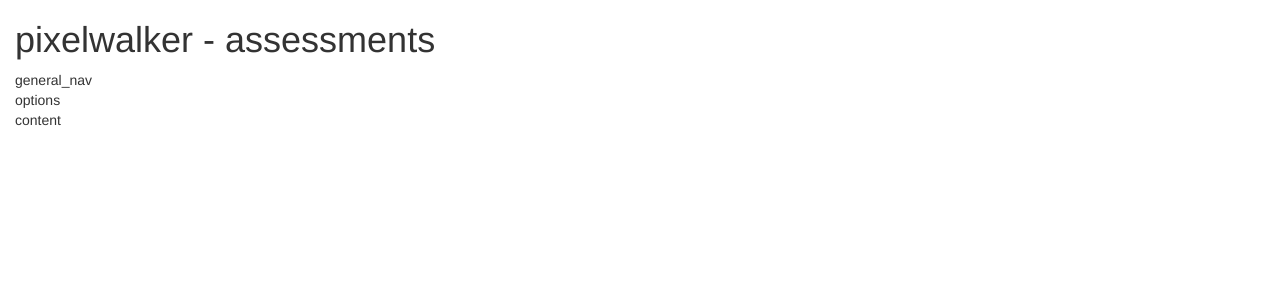
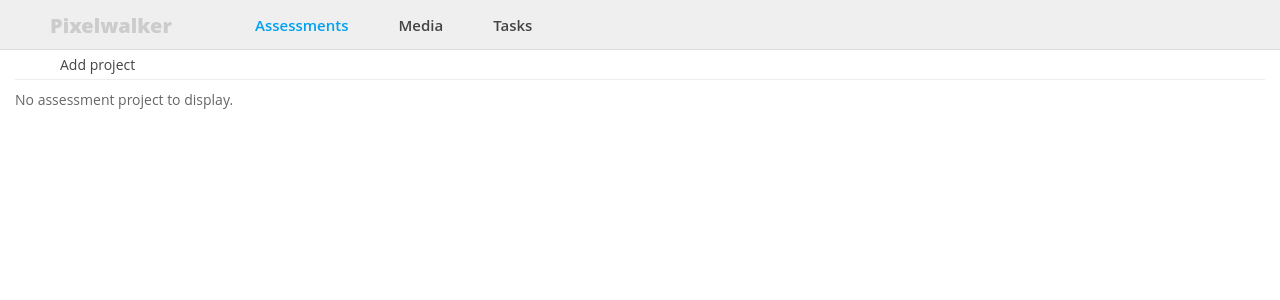
Before and after one commit to encoding-ninja/pixelwalker, a Django app: page /assessment/ in a window 1280 px wide. Shown: the top 300 px of the page. Run offline with Django 3.2, Linux system fonts and the light colour scheme; data that the repository does not hold is empty; some libraries are stand-ins or nearby versions.

Commit message:
Add basic webgui admin for assessment projects

```diff
--- a/pixelwalker/engine/models.py
+++ b/pixelwalker/engine/models.py
@@ -23,6 +23,7 @@ class Media(models.Model):
 
 class Assessment(models.Model):
     name = models.CharField(max_length=200, null=True)
+    description = models.CharField(max_length=500, null=True)
     encoded_media_list = models.ManyToManyField(Media, related_name='encoded_media_list')
     reference_media = models.ForeignKey(Media, null=True, on_delete=models.SET_NULL)
     date_created = models.DateTimeField('create assessment date', null=True)
--- a/pixelwalker/pixelwalker/urls.py
+++ b/pixelwalker/pixelwalker/urls.py
@@ -18,5 +18,5 @@ from django.contrib import admin
 
 urlpatterns = [
     url(r'^admin/', admin.site.urls),
-    url(r'^', include('webgui.urls')),
+    url(r'^', include('webgui.urls', namespace='webgui')),
 ]
--- a/pixelwalker/static/css/base.css
+++ b/pixelwalker/static/css/base.css
@@ -0,0 +1,122 @@
+body{
+	font-family: Open Sans,Arial,sans-serif;
+	font-weight: 400;
+	-webkit-font-smoothing: antialiased;
+    font-smoothing: antialiased;
+    text-rendering: optimizeLegibility;
+    color:#666;
+}
+a:link, a:visited{
+	color:#444;
+	text-decoration: none;
+	transition: color .25s ease-out;
+}
+a:hover, a:focus{
+	color:#00A1F1;
+	text-decoration: none;
+}
+.active{
+	color:#00A1F1 !important;
+}
+
+h4{
+	padding-left:5px;
+}
+
+header{
+	width:100%;
+	height:50px;
+	position:absolute;
+	top:0;
+	left:0;
+	background:#efefef;
+	border-bottom: 1px solid #ddd;
+}
+
+header h1{
+	width:20%;
+	display:inline-block;
+	position:absolute;
+	top:0px;
+	left:50px;
+	margin-top:0px;
+}
+header h1 a:link, header h1 a:visited{
+	font-size:20px;
+	color:#ccc;
+	font-weight: 800;
+	text-decoration: none;
+	transition: color .25s ease-out;
+}
+header h1 a:hover, header h1 a:focus{
+	font-size:20px;
+	color:#aaa;
+	font-weight: 800;
+	text-decoration: none;
+}
+
+header nav{
+	width:80%;
+	position:absolute;
+	top:0;
+	left:200px;
+}
+header nav ul{
+	width:100%;
+	position:absolute;
+	top:15px;
+	left:15px;
+	list-style-type: none;
+}
+header nav ul li{
+	display:inline-block;
+	float:left;
+	margin-right:50px;
+	font-size:15px;
+	font-weight: 600;
+}
+
+
+div#page{
+	width:100%;
+	margin-top:50px;
+	position:relative;
+}
+
+div#options{
+	width:100%;
+	position:absolute;
+	left:0;
+	height: 30px;
+	border-bottom:1px solid #eee;
+}
+div#options ul{
+	height: 30px;
+	margin-left:0px;
+	list-style-type: none;
+}
+div#options ul li{
+	display:inline-block;
+	height:30px;
+	line-height:30px;
+	float:left;
+	margin-right:30px;
+	padding-left:5px;
+	padding-right:5px;
+	font-weight: 500;
+	border-bottom:1px solid #eee;
+	transition: all .25s ease-out;
+}
+div#options ul li:hover{
+	border-bottom:1px solid #00A1F1;
+}
+div#options ul li:hover a{
+	color:#00A1F1;
+}
+
+div#content{
+	width:100%;
+	position:absolute;
+	left:0;
+	top:40px;
+}
--- a/pixelwalker/templates/base.html
+++ b/pixelwalker/templates/base.html
@@ -20,7 +20,7 @@
 		<!-- Disable image toolbar in IE6 -->
 		<!--[if lte IE 6]><meta http-equiv="imagetoolbar" content="no" /><![endif]-->
 
-		<title>{% block tab_title %}pixelwalker{% endblock %}</title>
+		<title>{% block tab_title %}Pixelwalker{% endblock %}</title>
 
 		<meta name="theme-color" content="#141414">
 
@@ -36,10 +36,28 @@
 			<div class='row'>
 			{% block body %}
 				<div class='col-md-12'>
-					<h1>{% block header_title %}pixelwalker{% endblock %}</h1>
-					{% block general_nav %}<nav>general_nav</nav>{% endblock %}
-					{% block options %}{% endblock %}
-					{% block content %}{% endblock %}
+				{% block header %}
+				<header>
+					<h1>{% block header_title %}<a href="{% url 'webgui:assessment_list' %}">Pixelwalker</a>{% endblock %}</h1>
+					<nav>
+						{% block nav %}
+							<ul>
+								<li><a href="{% url 'webgui:assessment_list' %}">Assessments</a></li>
+								<li><a href="#">Media</a></li>
+								<li><a href="#">Tasks</a></li>
+							</ul>
+						{% endblock %}
+					</nav>
+				</header>
+				{% endblock %}
+					<div id='page'>
+						<div id='options'>
+							{% block options %}{% endblock %}
+						</div>
+						<div id='content'>
+						{% block content %}{% endblock %}
+						</div>
+					</div>
 				</div>
 			{% endblock %}
 			</div>
--- a/pixelwalker/webgui/templates/assessment/list.html
+++ b/pixelwalker/webgui/templates/assessment/list.html
@@ -3,15 +3,47 @@
 
 {% block tab_title %}{{ block.super }} - assessments{% endblock %}
 
-{% block header_title %}{{ block.super }} - assessments{% endblock %}
+{% block nav %}
+    <ul>
+        <li><a href="{% url 'webgui:assessment_list' %}" class='active'>Assessments</a></li>
+        <li><a href="#">Media</a></li>
+        <li><a href="#">Tasks</a></li>
+    </ul>
+{% endblock %}
 
 {% block options %}
-    <div>options</div>
+    <ul>
+        <li><a href="{% url 'webgui:assessment_create' %}">Add project</a></li>
+    </ul>
 {% endblock %}
 
 {% block content %}
-
-    content
+    {% if assessment_list %}
+        <table class='table datatable table-striped table-hover table-condensed' data-page-length='50'>
+        <thead>
+            <tr>
+                <th><i class='fa fa-info'></i>Name </th>
+                <th><i class='fa fa-tag'></i> Description</th>
+            </tr>
+        </thead>
+        <tbody>
+            {% for assessment in assessment_list %}
+            <tr>
+                <td>
+                    <a href="{% url 'webgui:assessment_read' assessment.id %}"><strong>{{ assessment.name }}</strong></a>
+                </td>
+                <td>
+                     {% if assessment.description %}
+                        {{ assessment.description }}
+                    {% endif %}
+                </td>
+            </tr>
+            {% endfor %}
+        </tbody>
+    </table>
+    {% else %}
+        <p>No assessment project to display.</p>
+    {% endif %}
 
 {% endblock %}
 
--- a/pixelwalker/webgui/views_assessment.py
+++ b/pixelwalker/webgui/views_assessment.py
@@ -23,8 +23,10 @@ def create(request):
     if request.POST:
         new_assessment = Assessment()
         # set values
+        new_assessment.name = request.POST.get('name')
+        new_assessment.description = request.POST.get('description')
         new_assessment.save()
-        return HttpResponseRedirect(reverse('assessment:assessment_read', args=(new_assessment.id,)))
+        return HttpResponseRedirect(reverse('webgui:assessment_read', args=(new_assessment.id,)))
 
     # Asking for the new assessment form
     else:
@@ -44,16 +46,18 @@ def update(request, assessment_id):
     # Submitting values for updating assessment
     if request.POST:
         # update values
+        assessment.name = request.POST.get('name')
+        assessment.description = request.POST.get('description')
         assessment.save()
-        return HttpResponseRedirect(reverse('assessment:assessment_read', args=(assessment.id,)))
+        return HttpResponseRedirect(reverse('webgui:assessment_read', args=(assessment.id,)))
 
     # Asking for the new assessment form
     else:
-        return render(request, 'assessment/create.html')
+        return render(request, 'assessment/update.html', {'assessment': assessment})
 
 
 #cruD
 def delete(request, assessment_id):
     assessment = Assessment.objects.filter(id=assessment_id)[0]
     assessment.delete()
-    return HttpResponseRedirect(reverse('assessment:assessment_list'))
+    return HttpResponseRedirect(reverse('webgui:assessment_list'))
```
Also changed, not shown: pixelwalker/webgui/templates/assessment/create.html (+65 -0 lines), pixelwalker/webgui/templates/assessment/read.html (+45 -0 lines), pixelwalker/webgui/templates/assessment/update.html (+65 -0 lines), pixelwalker/engine/migrations/0003_assessment_description.py (added).
